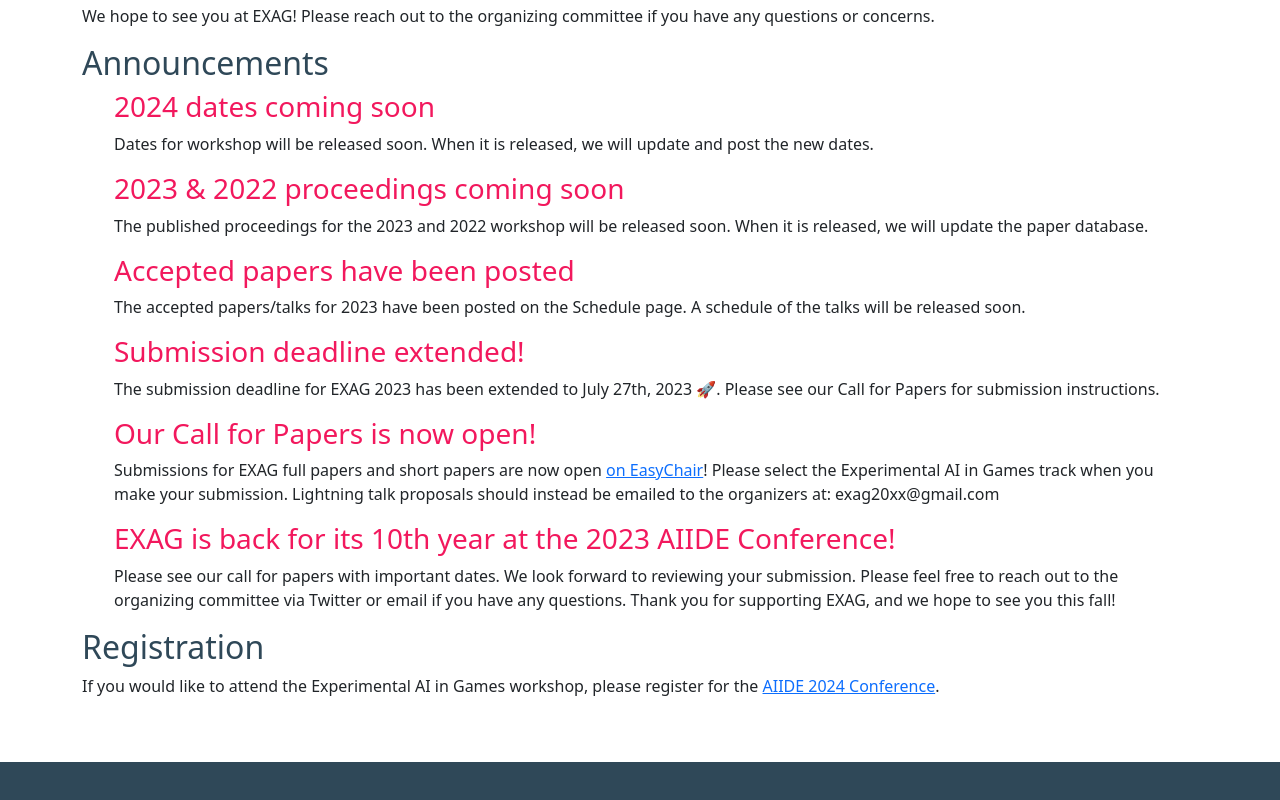
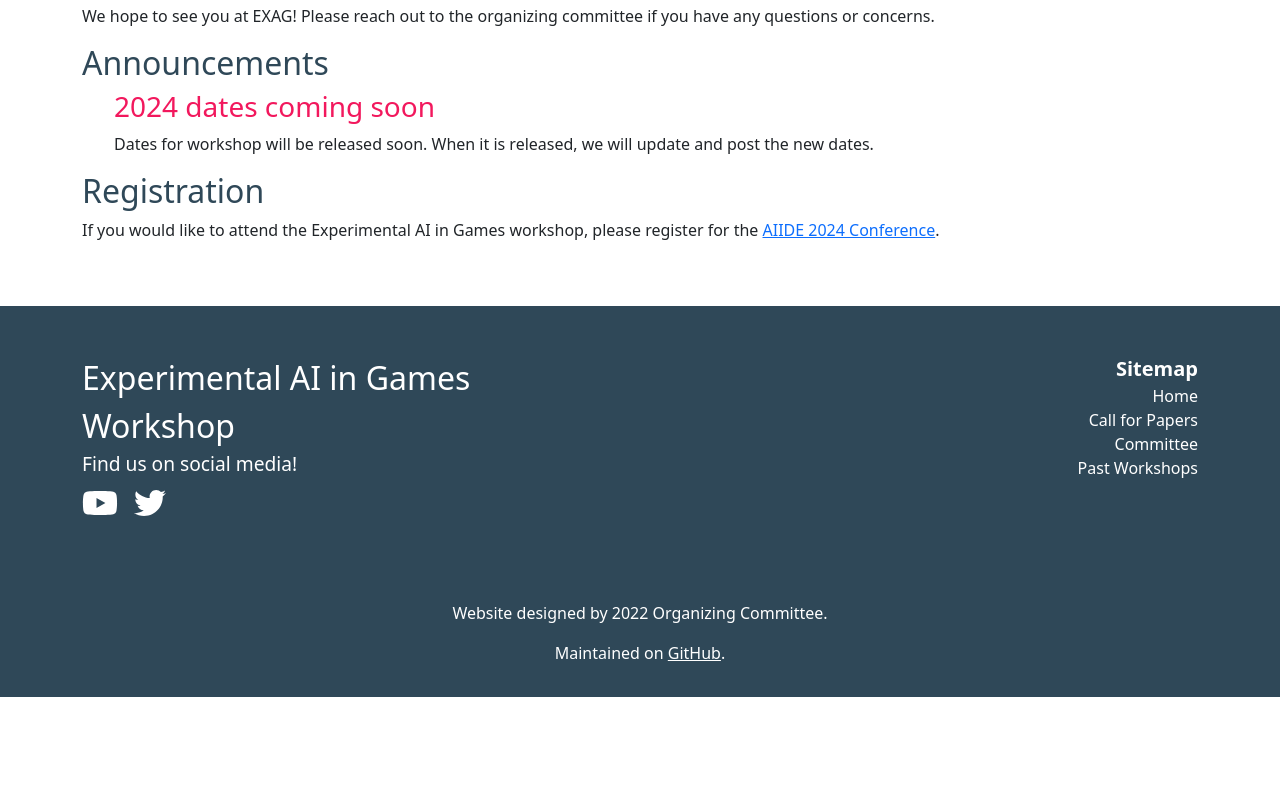
Before and after one commit to aiide-exag/aiide-exag.github.io, a Next.js app: page / in a window 1280 px wide. Shown: the part 592-1392 px from the top of the page. After the commit the page ends 1289 px from the top, so only its background shows below. Built offline with nearby package versions, Linux system fonts and the light colour scheme.

Commit message:
Add files via upload

```diff
--- a/src/pages/committee.tsx
+++ b/src/pages/committee.tsx
@@ -17,7 +17,7 @@
     {
         name: 'Mira Fisher',
         email: 'mira.fisher@uky.edu',
-        affiliation: 'University of Kentuchy',
+        affiliation: 'University of Kentucky',
     },
 
 ];
--- a/src/pages/index.tsx
+++ b/src/pages/index.tsx
@@ -20,7 +20,7 @@
                     </p>
                     <p>
                         EXAG will be taking place for its 11th year at the 2024
-                        AIIDE AIIDE Conference. Beyond being just a workshop,
+                        AIIDE Conference. Beyond being just a workshop,
                         EXAG aims to foster a community where new ideas can be
                         proposed and developed within the space of the workshop
                         itself, thanks to sessions that emphasize showing,
@@ -43,59 +43,6 @@
                             we will update and post the new dates.
                         </p>
                     </div>
-                    <div className="announcement">
-                        <h3>2023 & 2022 proceedings coming soon</h3>
-                        <p>
-                            The published proceedings for the 2023 and 2022
-                            workshop will be released soon. When it is released,
-                            we will update the paper database.
-                        </p>
-                    </div>
-                    <div className="announcement">
-                        <h3>Accepted papers have been posted</h3>
-                        <p>
-                            The accepted papers/talks for 2023 have been posted
-                            on the Schedule page. A schedule of the talks will
-                            be released soon.
-                        </p>
-                    </div>
-                    <div className="announcement">
-                        <h3>Submission deadline extended!</h3>
-                        <p>
-                            The submission deadline for EXAG 2023 has been
-                            extended to July 27th, 2023 🚀. Please see our Call
-                            for Papers for submission instructions.
-                        </p>
-                    </div>
-                    <div className="announcement">
-                        <h3>Our Call for Papers is now open!</h3>
-                        <p>
-                            Submissions for EXAG full papers and short papers
-                            are now open{' '}
-                            <a href="https://easychair.org/my/conference?conf=aiide23">
-                                on EasyChair
-                            </a>
-                            ! Please select the Experimental AI in Games track
-                            when you make your submission. Lightning talk
-                            proposals should instead be emailed to the
-                            organizers at: exag20xx@gmail
-                            <p style={{ display: 'none' }}>.ignoreme</p>.com
-                        </p>
-                    </div>
-                    <div className="announcement">
-                        <h3>
-                            EXAG is back for its 10th year at the 2023 AIIDE
-                            Conference!
-                        </h3>
-                        <p>
-                            Please see our call for papers with important dates.
-                            We look forward to reviewing your submission. Please
-                            feel free to reach out to the organizing committee
-                            via Twitter or email if you have any questions.
-                            Thank you for supporting EXAG, and we hope to see
-                            you this fall!
-                        </p>
-                    </div>
                     <h2 className="mb-2">Registration</h2>
                     <p>
                         If you would like to attend the Experimental AI in Games
--- a/src/pages/past_workshops.tsx
+++ b/src/pages/past_workshops.tsx
@@ -10,7 +10,7 @@
         date: 'October 8th',
         organizers:
             'Abdelrahman Madkour, Lucas N. Ferreira, and Shi Johnson-Bey',
-        location: 'Salt Lake city, Utha, USA',
+        location: ' Salt Lake City, Utah, USA',
         papers: 16,
     },
     {
@@ -24,7 +24,7 @@
     {
         year: 2021,
         date: 'October 11-12',
-        organizers: 'Mads Johansen Lassen, Quinn Kybartas, and M charity',
+        organizers: 'Mads Johansen Lassen, Quinn Kybartas, and M Charity',
         location: 'virtual',
         papers: 13,
     },
--- a/src/pages/schedule.tsx
+++ b/src/pages/schedule.tsx
@@ -8,7 +8,7 @@
         <AppLayout>
             <Seo title="EXAG 2024: Schedule" />
             <Container className="py-5">
-                <h1>EXAG 2023 Program Schedule</h1>
+                <h1>EXAG 2024 Program Schedule</h1>
 
                 <div className="alert alert-info mb-5" role="alert">
                     ⏰ All presentation times are provided in Mountain Daylight
```
Also changed, not shown: src/pages/404.tsx (line endings or trailing spaces), src/pages/_app.tsx (line endings or trailing spaces), src/pages/call_for_papers.tsx (line endings or trailing spaces), src/pages/papers.tsx (line endings or trailing spaces).
